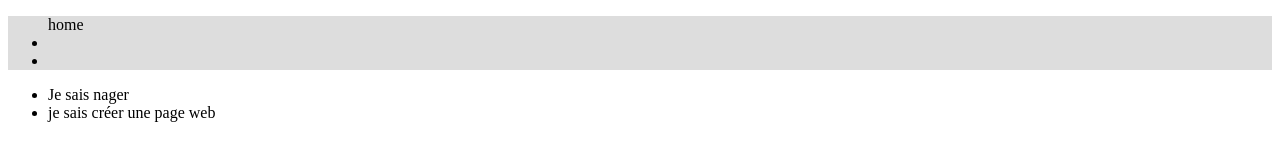
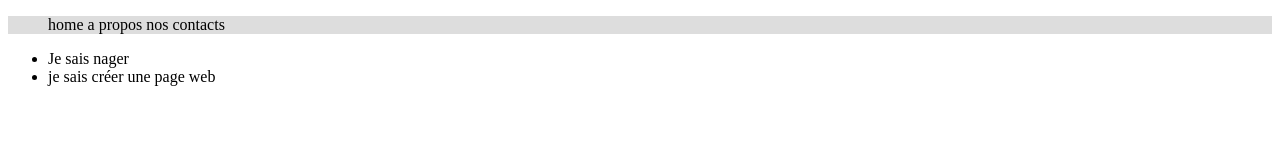
Before and after one commit to Arissou/ali, a plain HTML site: page cv.html in a window 1280 px wide. Drawn offline with Linux system fonts and the light colour scheme.

Commit message:
premier 1

```diff
--- a/cv.html
+++ b/cv.html
@@ -8,8 +8,8 @@
         <div>
             <ul style="background-color: #dddddd;">
                 <li style="display: inline;"><a>home</a></li>
-                <li><a></a></li>
-                <li><a></a></li>
+                <li style="display: inline;"><a>a propos</a></li>
+                <li style="display: inline;"><a>nos contacts</a></li>
             </ul>
             <ul>
                 <li>Je sais nager</li>
```
